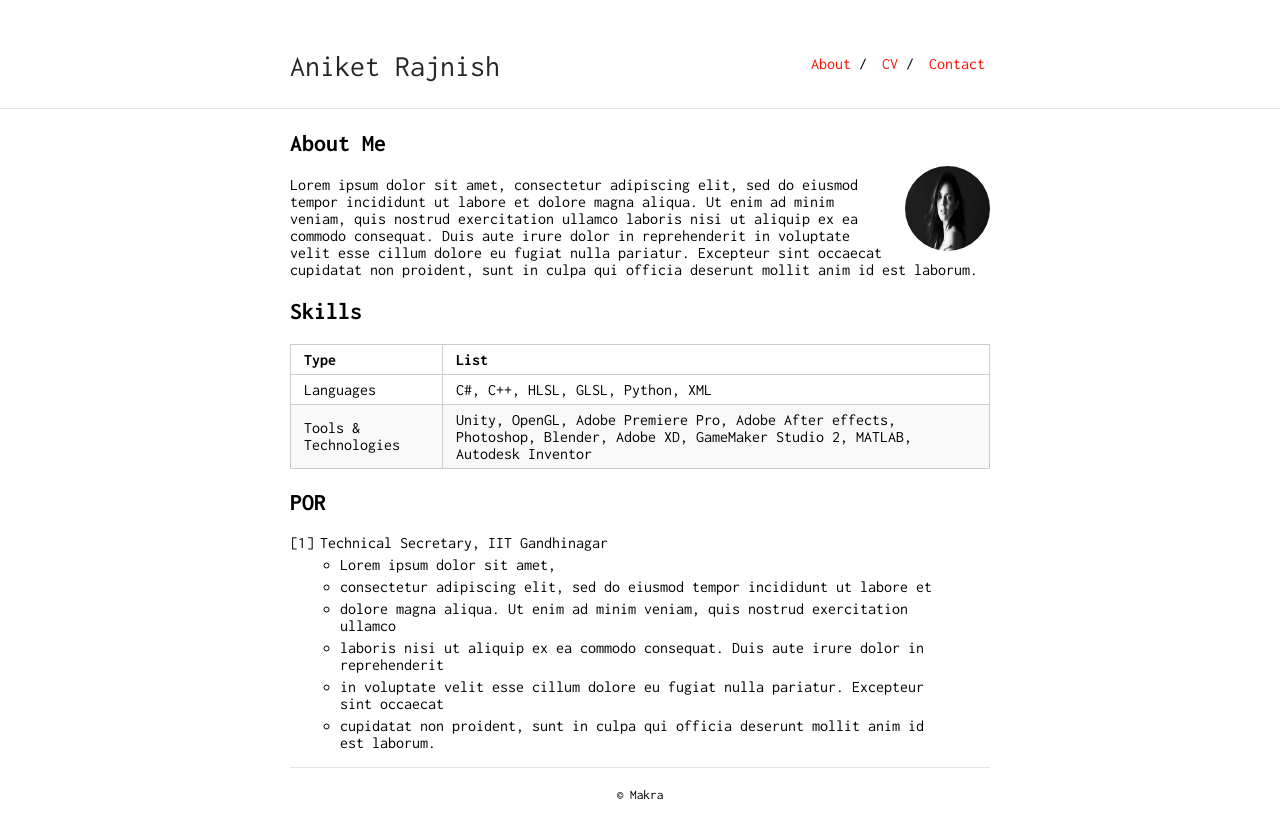
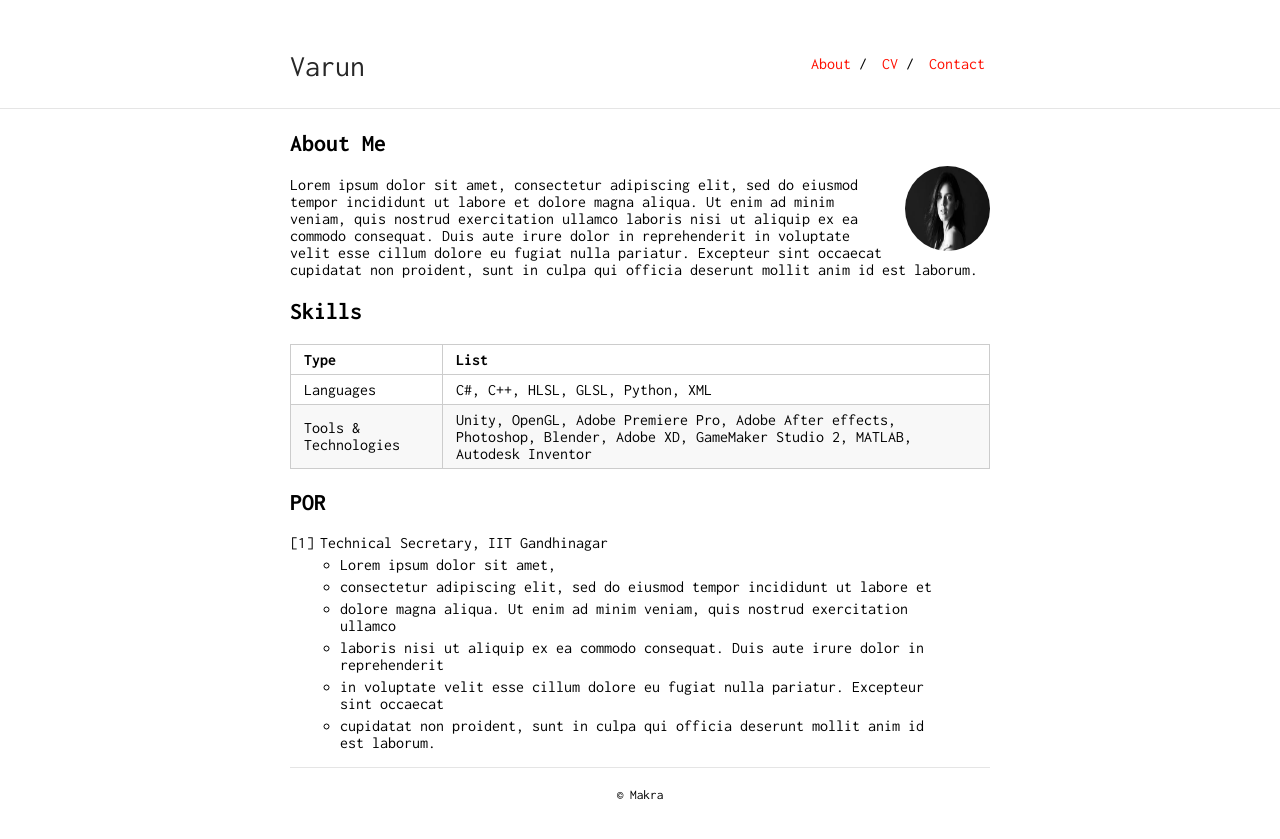
Before and after one commit to varunb0801/HackRush-22, a Jekyll site: the page built from index.md, in a window 1280 px wide. Shown: the top 839 px of the page. Built offline with Jekyll 4.4.1, drawn with Linux system fonts in a browser that asks for light colours; our own code applies the rules of GitHub Pages for plain Markdown files.

Commit message:
Update _config.yml

```diff
--- a/_config.yml
+++ b/_config.yml
@@ -1,4 +1,4 @@
-title: Aniket Rajnish
+title: Varun
 
 
 markdown: kramdown
```
